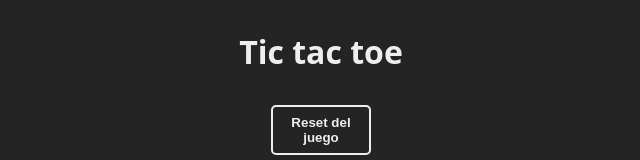
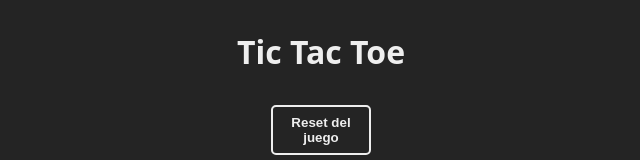
Before and after one commit to iSergioDev/tic-tac-toe, a React (Vite) app: page / in a window 1280 px wide. Shown: the top 160 px of the page, without its empty margins (319-959 px from the left). Built offline with nearby package versions, Linux system fonts and the light colour scheme.

Commit message:
2do clean code

```diff
--- a/src/App.jsx
+++ b/src/App.jsx
@@ -58,7 +58,7 @@ function App () {
 
   return (
     <main className='board'>
-      <h1>Tic tac toe</h1>
+      <h1>Tic Tac Toe</h1>
       <button onClick={resetGame}>Reset del juego</button>
       <section className='game'>
         {
```
